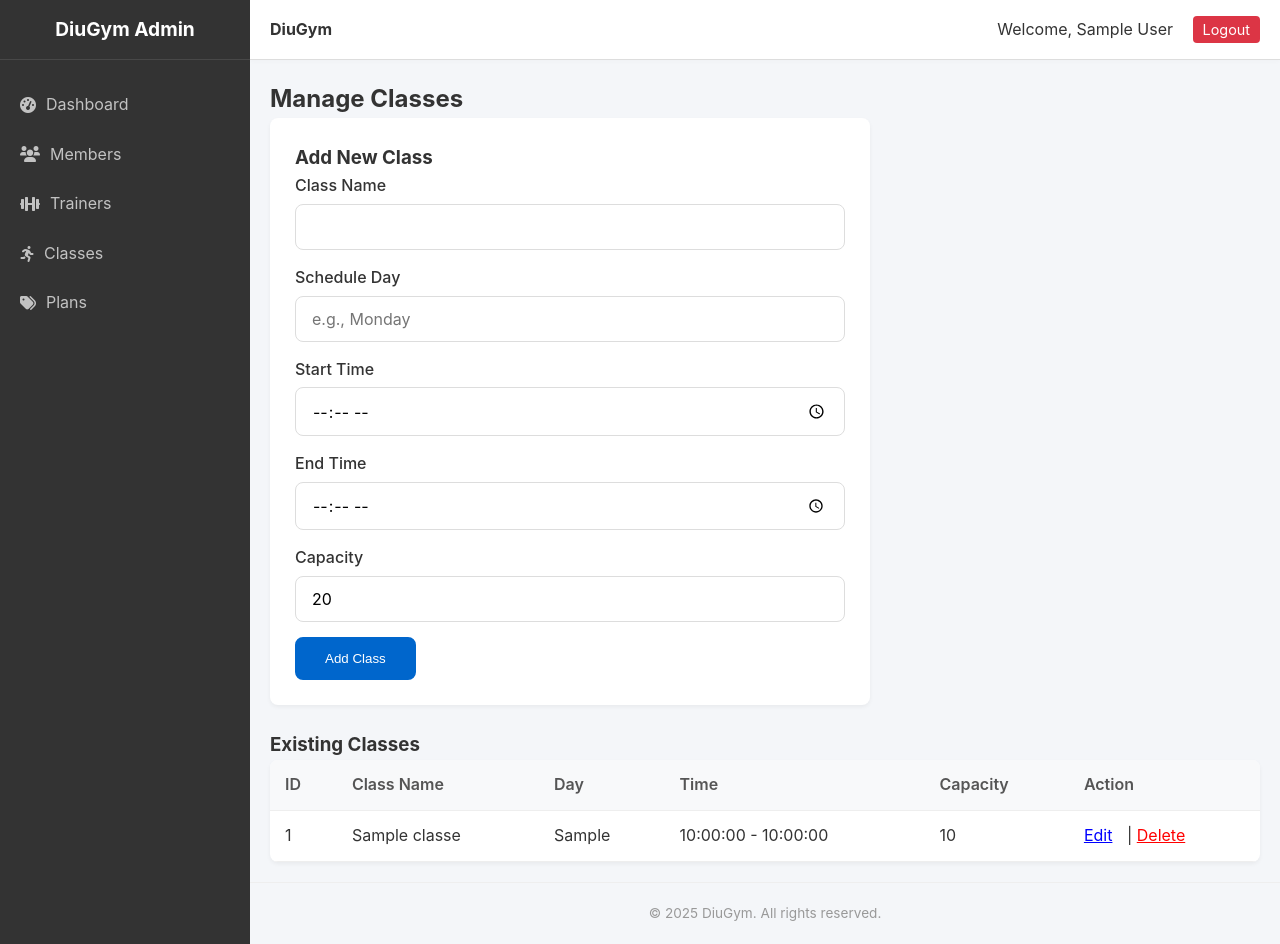
After one commit to shouvikofficial/web-engineering-project, a PHP site: page /dashboards/admin/classes.php in a window 1280 px wide. The commit adds this page. Run offline with PHP 8.4, Linux system fonts and the light colour scheme; the visitor is signed in with stand-in values (Sample User, id 1); tables that the repository leaves empty hold one stand-in row (values such as "Sample post").

Commit message:
Add admin class management and display classes on homepage

```diff
--- /dev/null
+++ b/dashboards/admin/classes.php
@@ -0,0 +1,147 @@
+<?php
+session_start();
+include '../../backend/connection.php';
+
+if (!isset($_SESSION['role']) || $_SESSION['role'] !== 'admin') {
+    header("Location: ../../login.php");
+    exit();
+}
+
+// Handle Add Class
+$msg = "";
+if (isset($_POST['add_class'])) {
+    $class_name = $_POST['class_name'];
+    $schedule_day = $_POST['schedule_day'];
+    $start_time = $_POST['start_time'];
+    $end_time = $_POST['end_time'];
+    $capacity = $_POST['capacity'];
+
+    if (!empty($class_name) && !empty($schedule_day)) {
+        $sql = "INSERT INTO gym_classes (class_name, schedule_day, start_time, end_time, capacity)
+                VALUES ('$class_name', '$schedule_day', '$start_time', '$end_time', '$capacity')";
+        $run = mysqli_query($con, $sql);
+
+        if ($run) {
+            $msg = "<div style='color: green; margin-bottom: 10px;'>Class added successfully!</div>";
+        } else {
+            $msg = "<div style='color: red; margin-bottom: 10px;'>Error adding class.</div>";
+        }
+    } else {
+        $msg = "<div style='color: red; margin-bottom: 10px;'>Please fill in all required fields.</div>";
+    }
+}
+
+// Handle Update Class
+if (isset($_POST['update_class'])) {
+    $id = $_POST['id'];
+    $class_name = $_POST['class_name'];
+    $schedule_day = $_POST['schedule_day'];
+    $start_time = $_POST['start_time'];
+    $end_time = $_POST['end_time'];
+    $capacity = $_POST['capacity'];
+
+    $sql = "UPDATE gym_classes SET class_name='$class_name', schedule_day='$schedule_day',
+            start_time='$start_time', end_time='$end_time', capacity='$capacity' WHERE id='$id'";
+    $run = mysqli_query($con, $sql);
+
+    if ($run) {
+        $msg = "<div style='color: green; margin-bottom: 10px;'>Class updated successfully!</div>";
+    } else {
+        $msg = "<div style='color: red; margin-bottom: 10px;'>Update failed!</div>";
+    }
+}
+
+include '../includes/header.php';
+
+// Check if editing
+$edit_mode = false;
+$edit_data = [];
+if (isset($_GET['edit'])) {
+    $edit_mode = true;
+    $edit_id = $_GET['edit'];
+    $sql = "SELECT * FROM gym_classes WHERE id='$edit_id'";
+    $result = mysqli_query($con, $sql);
+    $edit_data = mysqli_fetch_assoc($result);
+}
+?>
+
+<h2>Manage Classes</h2>
+
+<?php echo $msg; ?>
+
+<div class="form-card">
+    <h3><?php echo $edit_mode ? 'Edit Class' : 'Add New Class'; ?></h3>
+    <form method="POST" action="">
+        <div class="form-group">
+            <label>Class Name</label>
+            <input type="text" name="class_name" class="form-control" value="<?php echo $edit_mode ? $edit_data['class_name'] : ''; ?>" required>
+        </div>
+        <div class="form-group">
+            <label>Schedule Day</label>
+            <input type="text" name="schedule_day" class="form-control" value="<?php echo $edit_mode ? $edit_data['schedule_day'] : ''; ?>" placeholder="e.g., Monday" required>
+        </div>
+        <div class="form-group">
+            <label>Start Time</label>
+            <input type="time" name="start_time" class="form-control" value="<?php echo $edit_mode ? $edit_data['start_time'] : ''; ?>">
+        </div>
+        <div class="form-group">
+            <label>End Time</label>
+            <input type="time" name="end_time" class="form-control" value="<?php echo $edit_mode ? $edit_data['end_time'] : ''; ?>">
+        </div>
+        <div class="form-group">
+            <label>Capacity</label>
+            <input type="number" name="capacity" class="form-control" value="<?php echo $edit_mode ? $edit_data['capacity'] : '20'; ?>" placeholder="20">
+        </div>
+        <?php if ($edit_mode) { ?>
+            <input type="hidden" name="id" value="<?php echo $edit_data['id']; ?>">
+            <button type="submit" name="update_class" class="btn btn-primary">Update Class</button>
+            <a href="classes.php" class="btn btn-secondary">Cancel</a>
+        <?php } else { ?>
+            <button type="submit" name="add_class" class="btn btn-primary">Add Class</button>
+        <?php } ?>
+    </form>
+</div>
+
+<br>
+
+<h3>Existing Classes</h3>
+<div class="table-responsive">
+    <table>
+        <thead>
+            <tr>
+                <th>ID</th>
+                <th>Class Name</th>
+                <th>Day</th>
+                <th>Time</th>
+                <th>Capacity</th>
+                <th>Action</th>
+            </tr>
+        </thead>
+        <tbody>
+            <?php
+            $query = "SELECT * FROM gym_classes";
+            $result = mysqli_query($con, $query);
+
+            if (mysqli_num_rows($result) > 0) {
+                while ($row = mysqli_fetch_assoc($result)) {
+                    echo "<tr>";
+                    echo "<td>" . $row['id'] . "</td>";
+                    echo "<td>" . $row['class_name'] . "</td>";
+                    echo "<td>" . $row['schedule_day'] . "</td>";
+                    echo "<td>" . $row['start_time'] . " - " . $row['end_time'] . "</td>";
+                    echo "<td>" . $row['capacity'] . "</td>";
+                    echo "<td>";
+                    echo "<a style='color:blue; margin-right:10px;' href='classes.php?edit=" . $row['id'] . "'>Edit</a> | ";
+                    echo "<a style='color:red;' href='delete_class.php?id=" . $row['id'] . "' onclick='return confirm(\"Are you sure?\")'>Delete</a>";
+                    echo "</td>";
+                    echo "</tr>";
+                }
+            } else {
+                echo "<tr><td colspan='6' style='text-align:center;'>No classes found.</td></tr>";
+            }
+            ?>
+        </tbody>
+    </table>
+</div>
+
+<?php include '../includes/footer.php'; ?>
--- a/dashboards/admin/trainers.php
+++ b/dashboards/admin/trainers.php
@@ -7,7 +7,7 @@ if (!isset($_SESSION['role']) || $_SESSION['role'] !== 'admin') {
     exit();
 }
 
-// Handle Add Trainer
+// handle Add Trainer
 $msg = "";
 if (isset($_POST['add_trainer'])) {
     $name = $_POST['name'];
@@ -28,7 +28,7 @@ if (isset($_POST['add_trainer'])) {
     }
 }
 
-// Handle Update Trainer
+// handle hpdate Trainer
 if (isset($_POST['update_trainer'])) {
     $id = $_POST['id'];
     $name = $_POST['name'];
@@ -47,7 +47,7 @@ if (isset($_POST['update_trainer'])) {
 
 include '../includes/header.php';
 
-// Check if editing
+// check if editing
 $edit_mode = false;
 $edit_data = [];
 if (isset($_GET['edit'])) {
--- a/dashboards/includes/admin_sidebar.php
+++ b/dashboards/includes/admin_sidebar.php
@@ -7,6 +7,7 @@
             <li><a href="index.php"><i class="fas fa-tachometer-alt"></i> Dashboard</a></li>
             <li><a href="members.php"><i class="fas fa-users"></i> Members</a></li>
             <li><a href="trainers.php"><i class="fas fa-dumbbell"></i> Trainers</a></li>
+            <li><a href="classes.php"><i class="fas fa-running"></i> Classes</a></li>
             <li><a href="pricing_plans.php"><i class="fas fa-tags"></i> Plans</a></li>
         </ul>
     </nav>
```
Also changed, not shown: dashboards/admin/delete_class.php (added, +17 -0 lines), index.php (+34 -24 lines).
